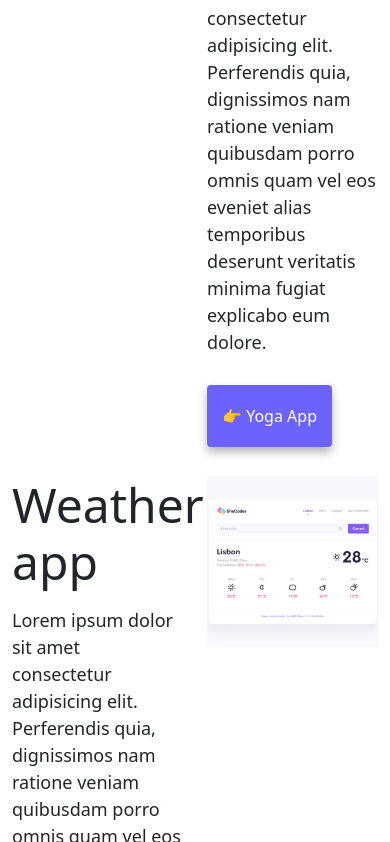
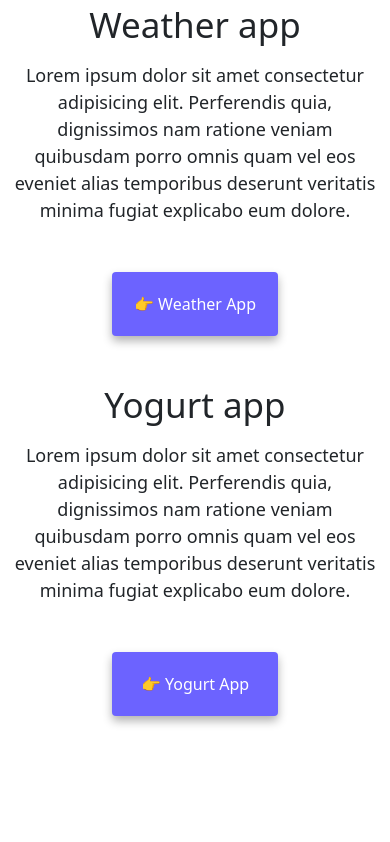
Before and after one commit to iza-habjan/shecodes-advanced-tools-homework, a plain HTML site: page index.html in a window 390 px wide. Shown: the part 820-1662 px from the top of the page. After the commit the page ends 1584 px from the top, so only its background shows below. Drawn offline with nearby package versions, Linux system fonts and the light colour scheme.

Commit message:
added media queries

```diff
--- a/index.html
+++ b/index.html
@@ -4,7 +4,7 @@
     <meta charset="UTF-8" />
     <meta http-equiv="X-UA-Compatible" content="IE=edge" />
     <meta name="viewport" content="width=device-width, initial-scale=1.0" />
-    <title>Iza Habjan</title>
+    <title>Front-end web developer - Iza Habjan</title>
     <meta
       name="description"
       content="Advanced tools homework for SheCodes Responsive coding workshop."
@@ -25,7 +25,7 @@
   <body>
     <nav class="navbar navbar-expand-lg navbar-light bg-light fixed-top">
       <div class="container">
-        <a class="navbar-brand" href="/">Iza Habjan</a>
+        <a class="navbar-brand" title="Home page" href="/">Iza Habjan</a>
         <button
           class="navbar-toggler"
           type="button"
@@ -68,14 +68,14 @@
     </div>
     <div class="container">
       <div class="row">
-        <div class="col-6">
+        <div class="col-sm-6">
           <img
             src="/images/yoga.png"
             alt="Yoga landing page project"
-            class="img-fluid rounded"
+            class="img-fluid rounded big-image"
           />
         </div>
-        <div class="col-6">
+        <div class="col-sm-6">
           <h2 class="mb-3">Yoga app</h2>
           <p>
             Lorem ipsum dolor sit amet consectetur adipisicing elit. Perferendis
@@ -84,14 +84,17 @@
             explicabo eum dolore.
           </p>
           <div class="mt-5">
-            <a href="#" title="Yoga landing page" class="primary-link"
+            <a
+              href="#"
+              title="Yoga landing page"
+              class="primary-link project-link"
               >👉 Yoga App</a
             >
           </div>
         </div>
       </div>
       <div class="row mt-5">
-        <div class="col-6">
+        <div class="col-sm-6">
           <h2 class="mb-3">Weather app</h2>
           <p>
             Lorem ipsum dolor sit amet consectetur adipisicing elit. Perferendis
@@ -103,28 +106,28 @@
             <a
               href="https://www.shecodes.io/workshops/shecodes-plus-67-0/projects/396761"
               title="Check the weather"
-              class="primary-link"
+              class="primary-link project-link"
               >👉 Weather App</a
             >
           </div>
         </div>
-        <div class="col-6">
+        <div class="col-sm-6">
           <img
             src="/images/weather.png"
             alt="Weather App"
-            class="img-fluid rounded"
+            class="img-fluid rounded big-image"
           />
         </div>
       </div>
       <div class="row mt-5">
-        <div class="col-6">
+        <div class="col-sm-6">
           <img
             src="/images/yogurt.png"
             alt="Yogurt landing page project"
-            class="img-fluid rounded mb-5"
+            class="img-fluid rounded mb-5 big-image"
           />
         </div>
-        <div class="col-6">
+        <div class="col-sm-6">
           <h2 class="mb-3">Yogurt app</h2>
           <p>
             Lorem ipsum dolor sit amet consectetur adipisicing elit. Perferendis
@@ -136,7 +139,7 @@
             <a
               href="https://www.shecodes.io/workshops/shecodes-online-workshop-69-0/projects/366052"
               title="Yoggurt landing page"
-              class="primary-link"
+              class="primary-link project-link"
               >👉 Yogurt App</a
             >
           </div>
--- a/style.css
+++ b/style.css
@@ -86,3 +86,32 @@ p {
 .email-link:hover {
   text-decoration: underline;
 }
+
+@media (max-width: 576px) {
+  h1 {
+    font-size: 42px;
+  }
+
+  h2 {
+    text-align: center;
+    font-size: 35px;
+  }
+
+  p {
+    text-align: center;
+  }
+
+  img {
+    margin-bottom: 20px;
+  }
+
+  .project-link {
+    display: block;
+    text-align: center;
+    margin: 0 100px;
+  }
+
+  .big-image {
+    display: none;
+  }
+}
```
Also changed, not shown: about.html (+3 -1 lines).
